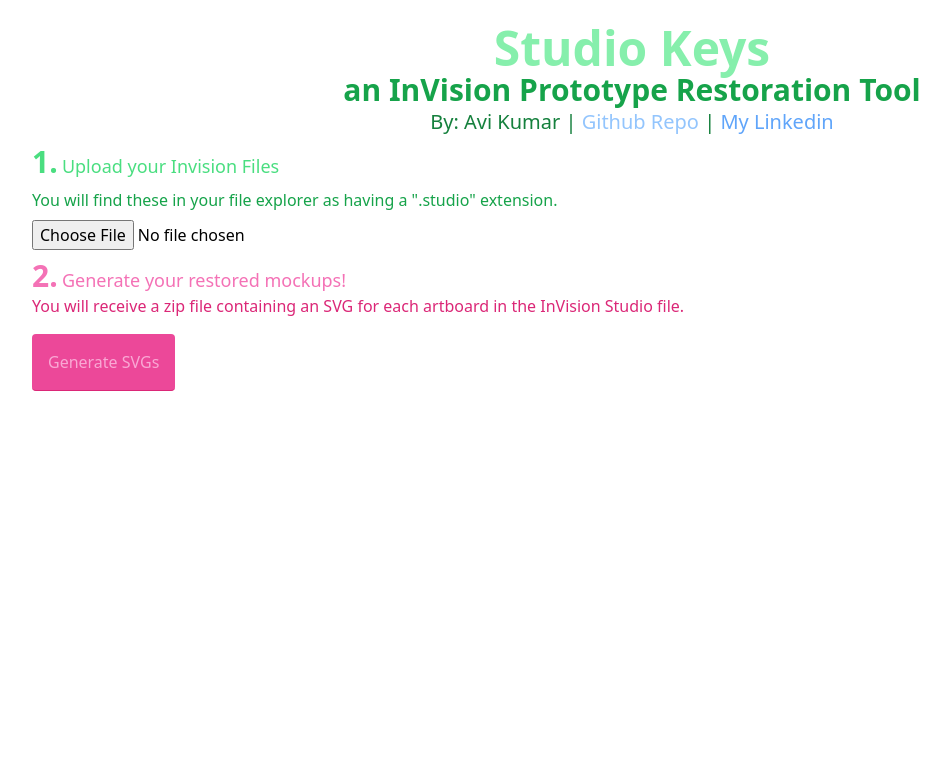
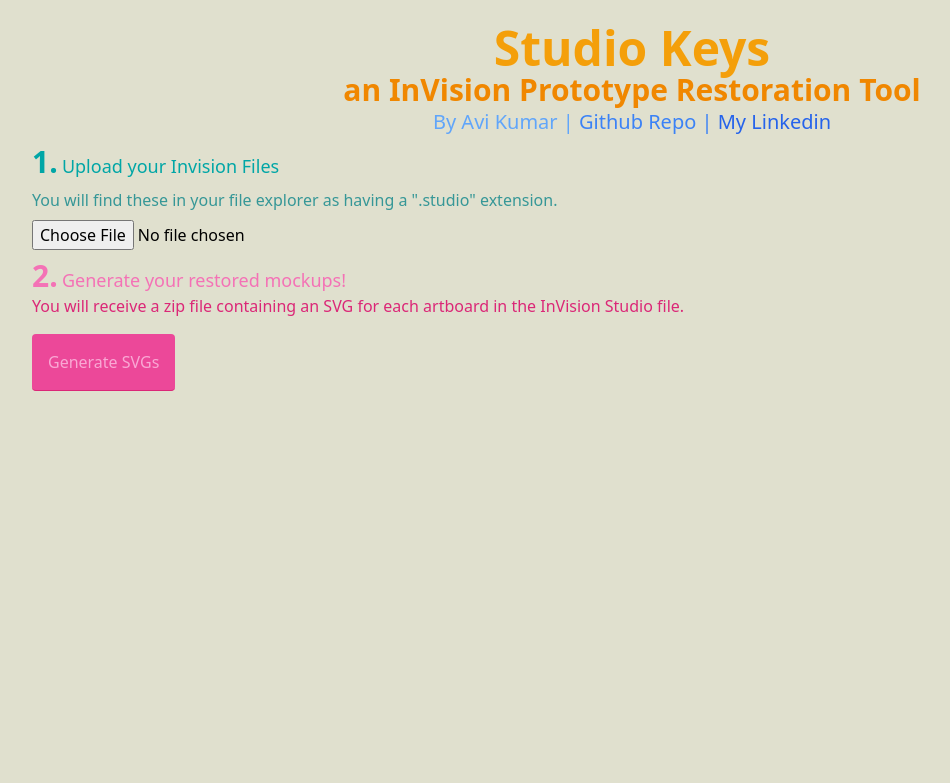
Before and after one commit to aviomg/studio-keys, a Flask app: page / in a window 1280 px wide. Shown: the top 783 px of the page, without its empty margins (8-958 px from the left). Run offline with Flask 3, Linux system fonts and the light colour scheme.

Commit message:
styling/colors for html page

```diff
--- a/src/app.py
+++ b/src/app.py
@@ -101,3 +101,58 @@
         #return redirect(url_for('download',filename=os.path.basename(zip_path)))
         #https://github.com/aviomg/studio-keys
         # <button class="bg-green-300 border-green-600 border-b p-4 m-4 rounded">Convert 2</button> '''
+
+
+
+#d5d887
+
+'''
+<html>
+<head>
+    <link href="{{ url_for('static', filename='output.css') }}" rel="stylesheet">
+
+</head>
+<body class="bg-[#dccfec]">
+<br>
+<h1 class="text-5xl text-center font-bold text-[#F49F0A] ">
+    <span class="pagetext">Studio Keys</span></h1>
+    <h1 class="text-3xl font-bold text-[#F08700] text-center">
+        an InVision Prototype Restoration Tool
+        </h1>
+    <h1 class="text-xl text-blue-400 text-center">By: Avi Kumar |
+        <span class="text-blue-500">
+            <a href="https://github.com/aviomg/studio-keys">Github Repo |</a>
+        </span>
+        <span class="text-blue-600">
+            <a href="https://www.linkedin.com/in/avi-kumar-5041642b0/">My Linkedin</a>
+        </span>
+    </h1>
+<h1 class="m-2 ml-10">
+    <span class="text-3xl font-bold text-[#00A6A6]">1.</span>
+    <span class="text-lg text-[#00A6A6]">Upload your Invision Files</span>
+   </h1>
+   <h1 class="ml-10 text-md text-green-600">You will find these in your file explorer as having a ".studio" extension.</h1>
+<form method="post" enctype="multipart/form-data" action="/">
+   <!-- <label for="studio_file">Upload your .studio file:</label> -->
+    <input class="ml-10 my-2" type="file" name="studio_file" id="studio_file" accept=".studio">
+
+    <h1 class="ml-10">
+        <span class="text-3xl font-bold text-pink-400">2.</span>
+        <span class="text-lg text-pink-400">Generate your restored mockups!</span>
+        <h1 class="ml-10 text-md text-pink-600">You will receive a zip file containing an SVG for each artboard in the InVision Studio file.</h1>
+       </h1>
+       <h1>
+        <button class="ml-10 bg-pink-500 text-pink-300 border-pink-600 border-b p-4 m-4 mr-0 rounded hover:text-white" type="submit">Generate SVGs</button>
+        {% if download_link %}
+        <span class="text-md font-bold text-purple-500">&#8594;</span>
+        <span id="downloadLink" >
+    <a href="{{download_link}}" class="bg-purple-500 hover:bg-purple-700 text-black font-bold py-2 px-4 rounded">
+        Download {{download_filename}}
+    </a>
+</span>
+{% endif %}
+       </h1>
+
+</form>
+</body>
+</html>'''
--- a/src/static/output.css
+++ b/src/static/output.css
@@ -672,6 +672,75 @@
   background-color: rgb(168 85 247 / var(--tw-bg-opacity));
 }
 
+.bg-\[\#7D6F86\] {
+  --tw-bg-opacity: 1;
+  background-color: rgb(125 111 134 / var(--tw-bg-opacity));
+}
+
+.bg-\[\#a16f6b\] {
+  --tw-bg-opacity: 1;
+  background-color: rgb(161 111 107 / var(--tw-bg-opacity));
+}
+
+.bg-\[\#a1cf6b\] {
+  --tw-bg-opacity: 1;
+  background-color: rgb(161 207 107 / var(--tw-bg-opacity));
+}
+
+.bg-\[\#d5d887\] {
+  --tw-bg-opacity: 1;
+  background-color: rgb(213 216 135 / var(--tw-bg-opacity));
+}
+
+.bg-\[\#eoc879\] {
+  background-color: #eoc879;
+}
+
+.bg-\[\#e0c879\] {
+  --tw-bg-opacity: 1;
+  background-color: rgb(224 200 121 / var(--tw-bg-opacity));
+}
+
+.bg-\[\#a997df\] {
+  --tw-bg-opacity: 1;
+  background-color: rgb(169 151 223 / var(--tw-bg-opacity));
+}
+
+.bg-\[\#dccfec\] {
+  --tw-bg-opacity: 1;
+  background-color: rgb(220 207 236 / var(--tw-bg-opacity));
+}
+
+.bg-\[\#ddc4dd\] {
+  --tw-bg-opacity: 1;
+  background-color: rgb(221 196 221 / var(--tw-bg-opacity));
+}
+
+.bg-\[\#eefcce\] {
+  --tw-bg-opacity: 1;
+  background-color: rgb(238 252 206 / var(--tw-bg-opacity));
+}
+
+.bg-\[\#d1cfe2\] {
+  --tw-bg-opacity: 1;
+  background-color: rgb(209 207 226 / var(--tw-bg-opacity));
+}
+
+.bg-\[\#7ec4cf\] {
+  --tw-bg-opacity: 1;
+  background-color: rgb(126 196 207 / var(--tw-bg-opacity));
+}
+
+.bg-\[\#88d4df\] {
+  --tw-bg-opacity: 1;
+  background-color: rgb(136 212 223 / var(--tw-bg-opacity));
+}
+
+.bg-\[\#e0e0ce\] {
+  --tw-bg-opacity: 1;
+  background-color: rgb(224 224 206 / var(--tw-bg-opacity));
+}
+
 .p-4 {
   padding: 1rem;
 }
@@ -724,6 +793,20 @@
   font-weight: 700;
 }
 
+.italic {
+  font-style: italic;
+}
+
+.text-\[\#F08700\] {
+  --tw-text-opacity: 1;
+  color: rgb(240 135 0 / var(--tw-text-opacity));
+}
+
+.text-\[\#F49F0A\] {
+  --tw-text-opacity: 1;
+  color: rgb(244 159 10 / var(--tw-text-opacity));
+}
+
 .text-black {
   --tw-text-opacity: 1;
   color: rgb(0 0 0 / var(--tw-text-opacity));
@@ -737,11 +820,6 @@
 .text-blue-400 {
   --tw-text-opacity: 1;
   color: rgb(96 165 250 / var(--tw-text-opacity));
-}
-
-.text-green-300 {
-  --tw-text-opacity: 1;
-  color: rgb(134 239 172 / var(--tw-text-opacity));
 }
 
 .text-green-400 {
@@ -784,6 +862,46 @@
   color: rgb(255 255 255 / var(--tw-text-opacity));
 }
 
+.text-\[\#00A6A6\] {
+  --tw-text-opacity: 1;
+  color: rgb(0 166 166 / var(--tw-text-opacity));
+}
+
+.text-blue-500 {
+  --tw-text-opacity: 1;
+  color: rgb(59 130 246 / var(--tw-text-opacity));
+}
+
+.text-blue-600 {
+  --tw-text-opacity: 1;
+  color: rgb(37 99 235 / var(--tw-text-opacity));
+}
+
+.text-\[\#00a6a6\] {
+  --tw-text-opacity: 1;
+  color: rgb(0 166 166 / var(--tw-text-opacity));
+}
+
+.text-\[\#68c2c2\] {
+  --tw-text-opacity: 1;
+  color: rgb(104 194 194 / var(--tw-text-opacity));
+}
+
+.text-\[\#64bcbc\] {
+  --tw-text-opacity: 1;
+  color: rgb(100 188 188 / var(--tw-text-opacity));
+}
+
+.text-\[\#3dabab\] {
+  --tw-text-opacity: 1;
+  color: rgb(61 171 171 / var(--tw-text-opacity));
+}
+
+.text-\[\#369797\] {
+  --tw-text-opacity: 1;
+  color: rgb(54 151 151 / var(--tw-text-opacity));
+}
+
 .hover\:bg-blue-700:hover {
   --tw-bg-opacity: 1;
   background-color: rgb(29 78 216 / var(--tw-bg-opacity));
--- a/src/templates/form.html
+++ b/src/templates/form.html
@@ -3,25 +3,26 @@
     <link href="{{ url_for('static', filename='output.css') }}" rel="stylesheet">
 
 </head>
+<body class="bg-[#e0e0ce]">
 <br>
-<h1 class="text-5xl text-center font-bold text-green-300 ">
+<h1 class="text-5xl text-center font-bold text-[#F49F0A] ">
     <span class="pagetext">Studio Keys</span></h1>
-    <h1 class="text-3xl font-bold text-green-600 text-center">
+    <h1 class="text-3xl font-bold text-[#F08700] text-center">
         an InVision Prototype Restoration Tool
         </h1>
-    <h1 class="text-xl text-green-700 text-center">By: Avi Kumar |
-        <span class="text-blue-300">
-            <a href="https://github.com/aviomg/studio-keys">Github Repo</a>
-        </span> |
-        <span class="text-blue-400">
+    <h1 class="text-xl text-blue-400 text-center">By Avi Kumar |
+        <span class="text-blue-500">
+            <a href="https://github.com/aviomg/studio-keys">Github Repo |</a>
+        </span>
+        <span class="text-blue-600">
             <a href="https://www.linkedin.com/in/avi-kumar-5041642b0/">My Linkedin</a>
         </span>
     </h1>
 <h1 class="m-2 ml-10">
-    <span class="text-3xl font-bold text-green-400">1.</span>
-    <span class="text-lg text-green-400">Upload your Invision Files</span>
+    <span class="text-3xl font-bold text-[#00A6A6]">1.</span>
+    <span class="text-lg text-[#00A6A6]">Upload your Invision Files</span>
    </h1>
-   <h1 class="ml-10 text-md text-green-600">You will find these in your file explorer as having a ".studio" extension.</h1>
+   <h1 class="ml-10 text-md text-[#369797]">You will find these in your file explorer as having a ".studio" extension.</h1>
 <form method="post" enctype="multipart/form-data" action="/">
    <!-- <label for="studio_file">Upload your .studio file:</label> -->
     <input class="ml-10 my-2" type="file" name="studio_file" id="studio_file" accept=".studio">
@@ -44,5 +45,5 @@
        </h1>
 
 </form>
-
+</body>
 </html>
```
